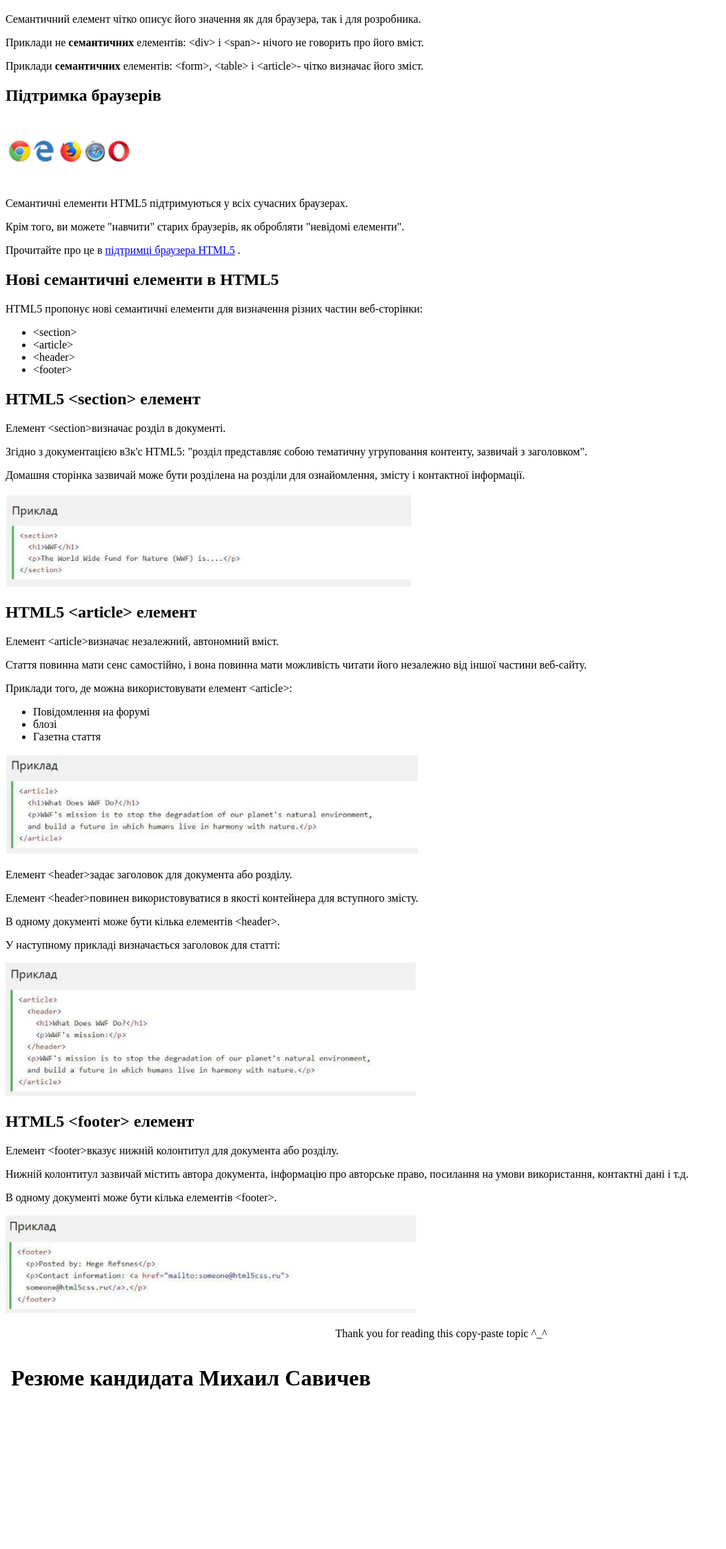
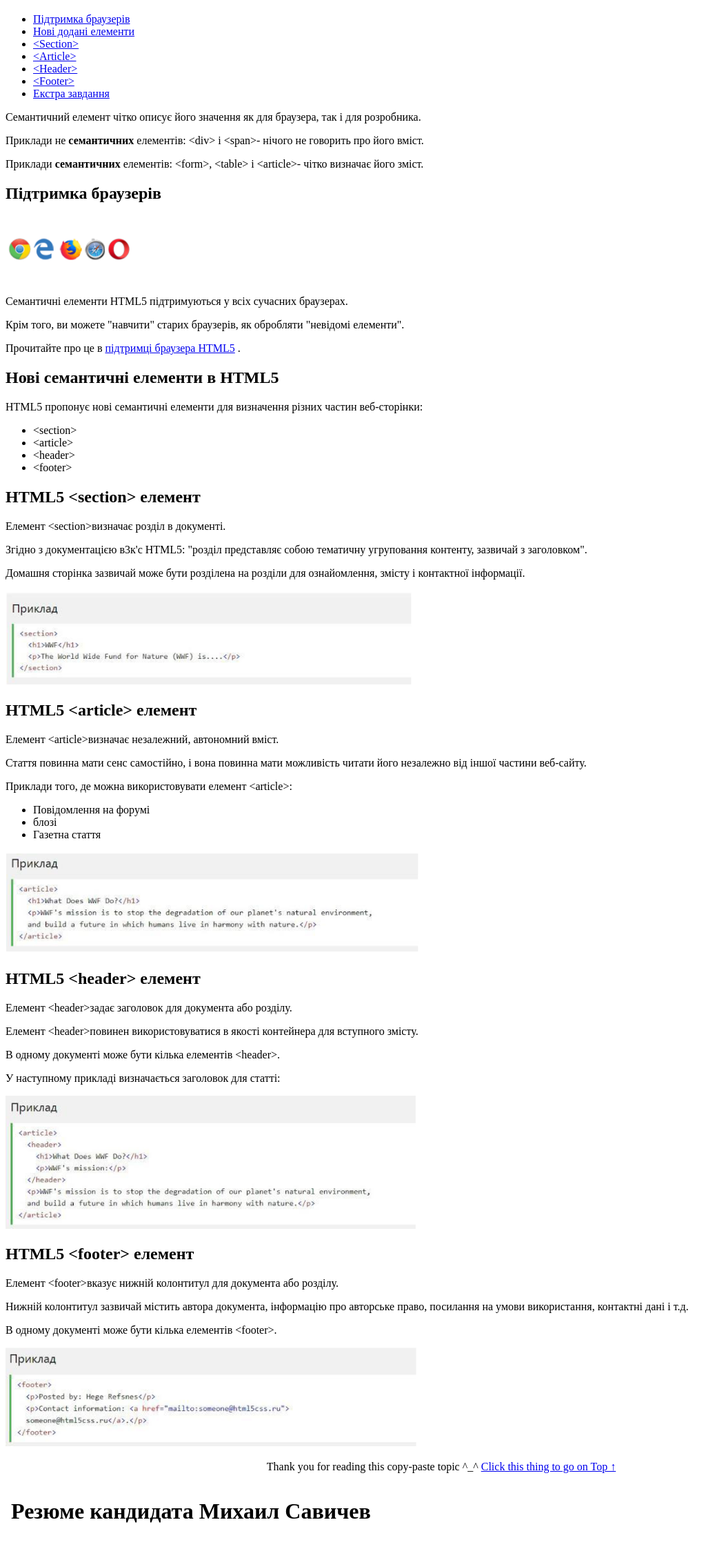
Before and after one commit to Lonozx/frontEndLessons, a plain HTML site: page homework_4TH/index.html in a window 1280 px wide. Shown: the part 61-2306 px from the top of the page at 69% size, without its empty margins (0-1053 px from the left). Drawn offline with Linux system fonts and the light colour scheme; grey boxes are pictures that could not be loaded.

Commit message:
Final change

```diff
--- a/homework_4TH/index.html
+++ b/homework_4TH/index.html
@@ -11,7 +11,31 @@
     <header class="headerTop">
         <div class="container">
             <h1>HTML5 Семантичні елементи</h1>
-
+            <nav>
+                <ul>
+                    <li>
+                        <a href="#browsers">Підтримка браузерів</a>
+                    </li>
+                    <li>
+                        <a href="#newElem">Нові додані елементи</a>
+                    </li>
+                    <li>
+                        <a href="#sectionElem">&lt;Section&gt;</a>
+                    </li>
+                    <li>
+                        <a href="#articleElem">&lt;Article&gt;</a>
+                    </li>
+                    <li>
+                        <a href="#headerElem">&lt;Header&gt;</a>
+                    </li>
+                    <li>
+                        <a href="#footerElem">&lt;Footer&gt;</a>
+                    </li>
+                    <li>
+                        <a href="#extra">Екстра завдання</a>
+                    </li>
+                </ul>
+            </nav>
         </div>
     </header>
     <main>
@@ -25,7 +49,7 @@
                             визначає його зміст.</p>
             </div>
         </section>
-        <section class="compatibility">
+        <section class="compatibility" id="browsers">
             <div class="container">
                 <h2>Підтримка браузерів</h2>
                 <img src="./images/browserStack.png" alt="Stack of browsers" width="200">
@@ -35,7 +59,7 @@
                     <p>Прочитайте про це в <a href="https://www.blogger.com/blog/page/edit/2590532390801722394/850003172824707311#" target="_blank">підтримці браузера HTML5</a> .</p>
             </div>
         </section>
-        <section class="newElements">
+        <section class="newElements" id="newElem">
             <div class="container">
                 <h2>Нові семантичні елементи в HTML5</h2>
                 <p>HTML5 пропонує нові семантичні елементи для визначення різних частин
@@ -56,7 +80,7 @@
                     </ul>
             </div>
         </section>
-        <section class="sectionElement">
+        <section class="sectionElement" id="sectionElem">
             <div class="container">
                 <h2>HTML5 &lt;section&gt; елемент</h2>
                 <p>Елемент &lt;section&gt;визначає розділ в документі.</p>
@@ -67,7 +91,7 @@
                         <img src="./images/exampleSection.png" alt="Section Example" width="600">
             </div>
         </section>
-        <section class="articleElement">
+        <section class="articleElement" id="articleElem">
             <div class="container">
                 <h2>HTML5 &lt;article&gt; елемент</h2>
                 <p>Елемент &lt;article&gt;визначає незалежний, автономний вміст.</p>
@@ -88,8 +112,9 @@
                     <img src="./images/exampleArticle.png" alt="Article Example" width="600">
             </div>
         </section>
-        <section class="headerElement">
+        <section class="headerElement" id="headerElem">
             <div class="container">
+                <h2>HTML5 &lt;header&gt; елемент</h2>
                 <p>Елемент &lt;header&gt;задає заголовок для документа або розділу.</p>
                 <p>Елемент &lt;header&gt;повинен використовуватися в якості контейнера для
                     вступного змісту.</p>
@@ -98,7 +123,7 @@
                     <img src="./images/exampleHeader.png" alt="Header Example" width="600">
             </div>
         </section>
-        <section>
+        <section class="footerElement" id="footerElem">
             <div class="container">
                 <h2>HTML5 &lt;footer&gt; елемент</h2>
                 <p>Елемент &lt;footer&gt;вказує нижній колонтитул для документа або розділу.</p>
@@ -109,11 +134,15 @@
             </div>
         </section>
     </main>
-    <footer>
+    <footer class="extraEx" id="extra">
         <div class="container">
-            <p align="center">Thank you for reading this copy-paste topic ^_^</p>
+            <p align="center">Thank you for reading this copy-paste topic ^_^
+                <a href="#">Click this thing to go on Top ↑</a>
+            </p>
+
             <iframe src="./extraFolder/index.html" frameborder="0" width="100%"></iframe>
             <iframe width="560" height="315" src="https://www.youtube.com/embed/dEBVe8Ij7JU" title="YouTube video player" frameborder="0" allow="accelerometer; autoplay; clipboard-write; encrypted-media; gyroscope; picture-in-picture" allowfullscreen></iframe>
+
         </div>
     </footer>
 </div>
```
